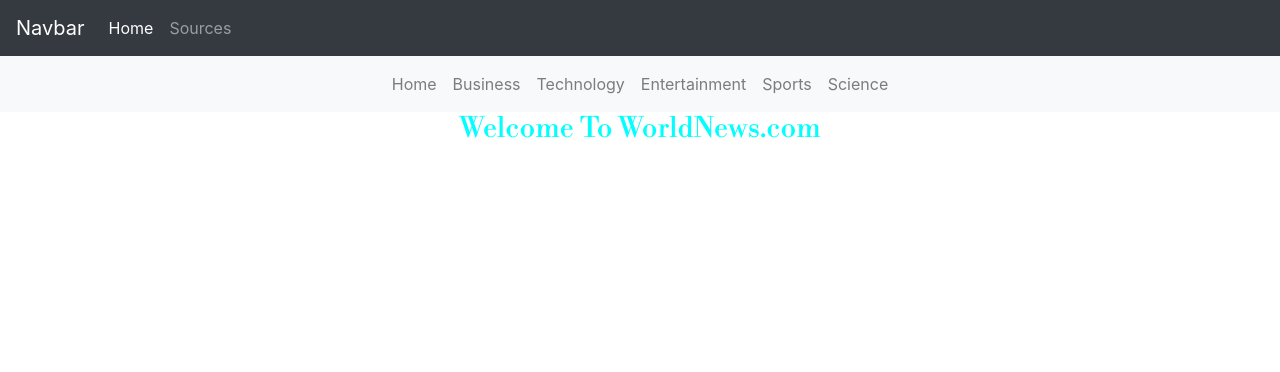
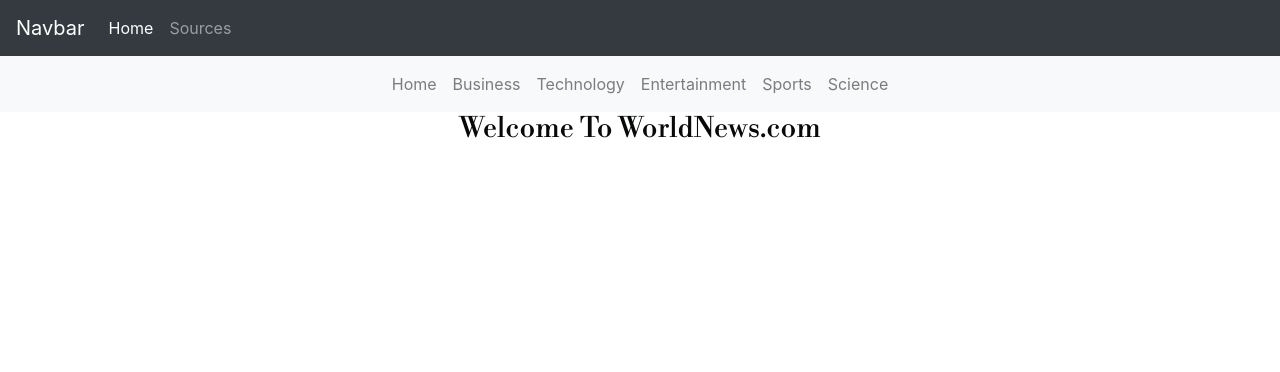
Before and after one commit to Liz-Adhiambo/NewsApi-App, a Flask app: template app/templates/index.html in a window 1280 px wide. Shown: the top 372 px of the page. Run offline with Flask 2, Linux system fonts and the light colour scheme; the template is opened without the code that fills it, so the values that code supplies are empty; parts of the project's set-up code (start-up, migrations or seed data) failed here and were passed over.

Commit message:
Styled news headings

```diff
--- a/app/static/css/index.css
+++ b/app/static/css/index.css
@@ -3,5 +3,5 @@
 
 h3{
     font-family: 'Libre Bodoni', serif;
-    color: aqua;
+    color: rgb(8, 10, 10);
 }
```
